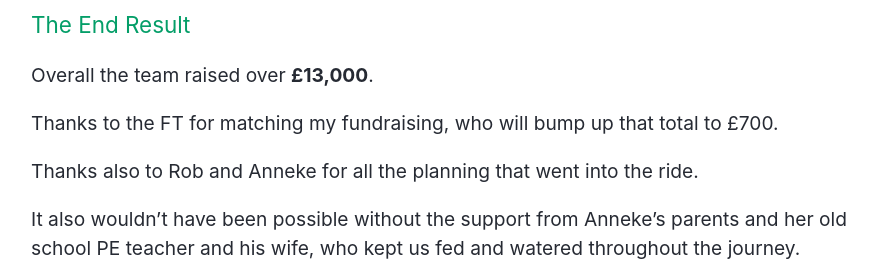
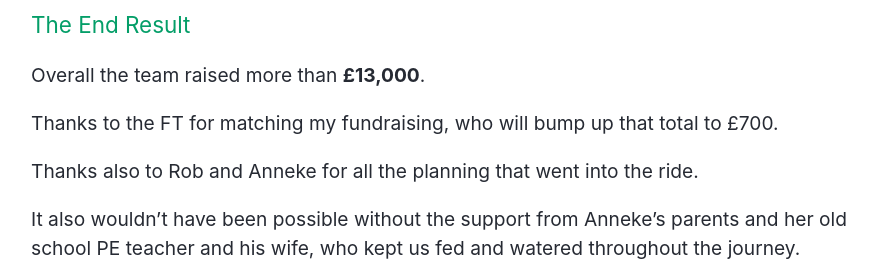
Before and after one commit to sjparkinson/uncomplicated.systems, a Jekyll site: the page built from _posts/2018-05-24-kent-to-paris-by-bicycle.md, in a window 1280 px wide and 900 px high, scrolled down 825 px, cut to the strip 197-458 px from the top of the window. Shown: the whole strip, without its empty margins (193-1070 px from the left). Built offline with Jekyll 4.4.1, drawn with Linux system fonts in a browser that asks for light colours.

Commit message:
Update 2018-05-24-kent-to-paris-by-bicycle.md

```diff
--- a/_posts/2018-05-24-kent-to-paris-by-bicycle.md
+++ b/_posts/2018-05-24-kent-to-paris-by-bicycle.md
@@ -15,7 +15,7 @@ It's a ~250 mile cycle over three days, and I've just checked the weather, it's
 
 ### The End Result
 
-Overall the team raised over **£13,000**.
+Overall the team raised more than **£13,000**.
 
 Thanks to the FT for matching my fundraising, who will bump up that total to £700.
 
```
